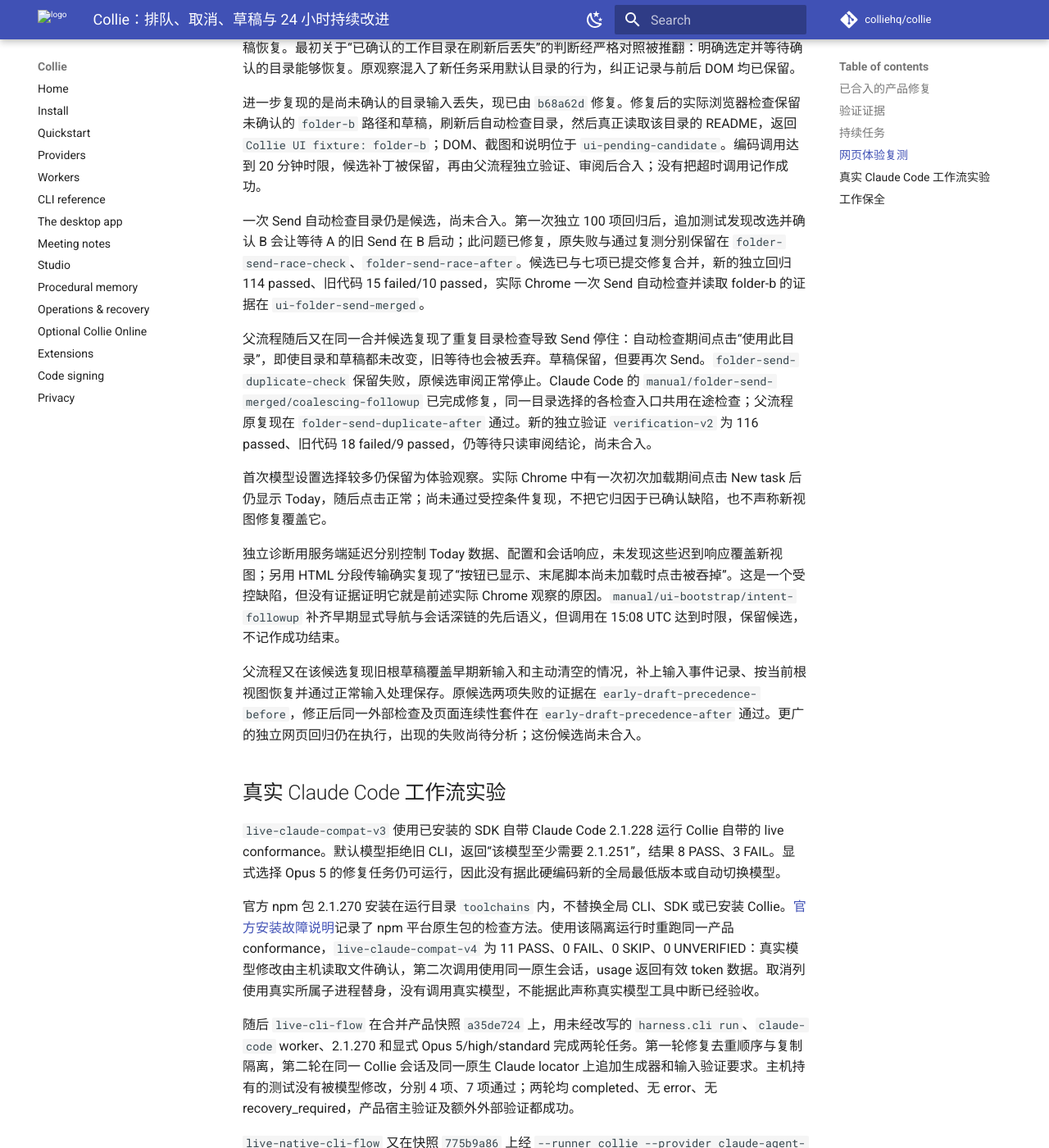
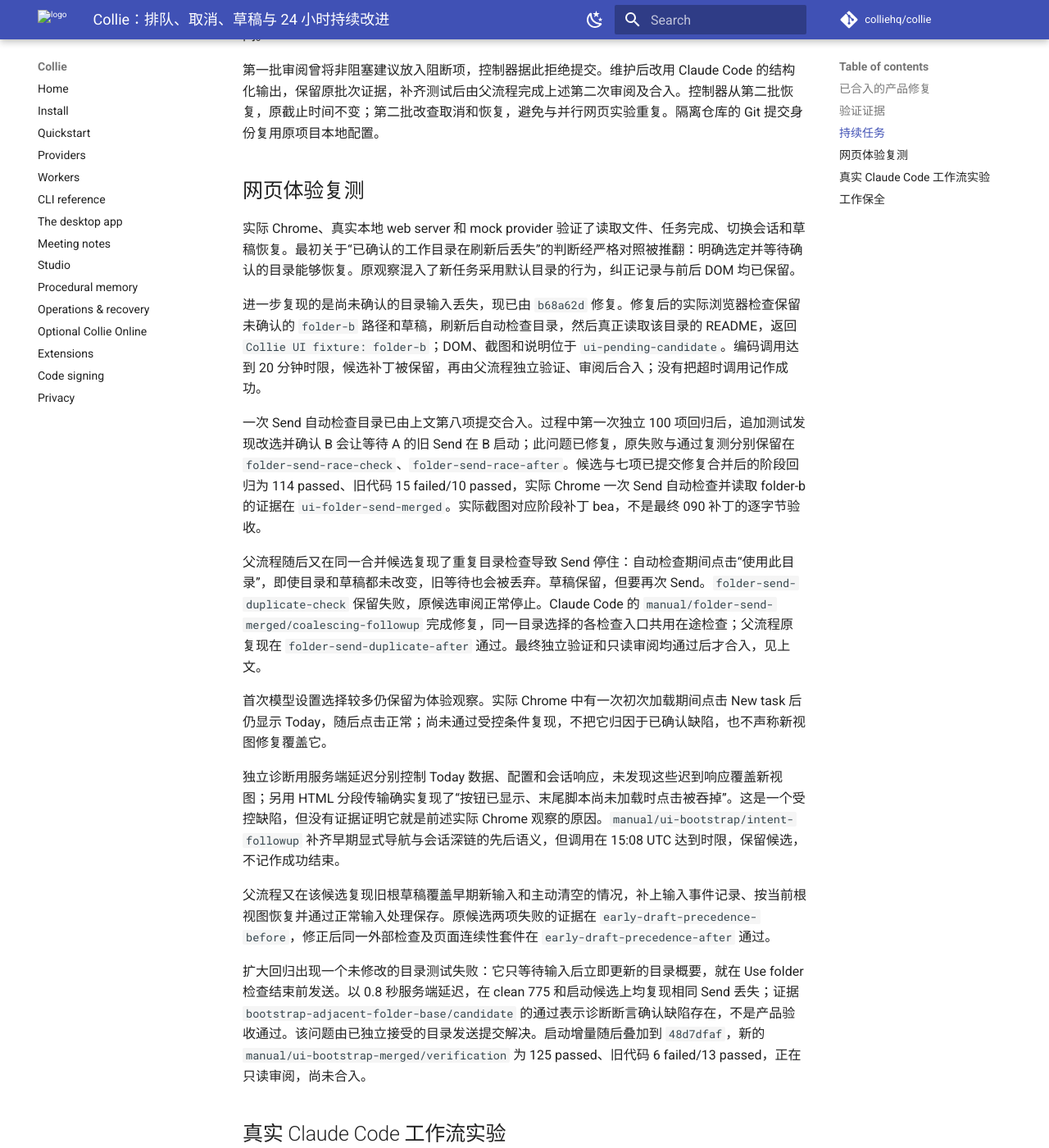
Before and after one commit to colliehq/collie, an MkDocs documentation site: the page built from docs/product-evolution-2026-09-13.md, in a window 1280 px wide and 1400 px high, scrolled down 3667 px. Shown: the whole window at 82% size. Built offline with MkDocs 1.6.1 and Material for MkDocs 9.7.7, drawn with Linux system fonts in a browser that asks for light colours; comment, search, counter and statistics services are not loaded; some of the changed text lies outside the part shown.

Commit message:
docs: record accepted one-send folder workflow and bootstrap checks

```diff
--- a/docs/product-evolution-2026-09-13.md
+++ b/docs/product-evolution-2026-09-13.md
@@ -23,6 +23,8 @@
 提交 `09691c15ccad86f1d5f196f88d5755a613b858ed` 避免额度等待消耗 Mission 的无进展预算。原先连续三次额度拒绝后，任务会要求用户介入，即使 provider 已提供下一次重置时间。现在保存并识别有效的重置元数据，等待不算成无进展；没有有效重置时间时原有保护仍生效，显式预算、截止时间和恢复门禁保持原语义。独立回归 107 passed、只读审阅 approve；精确快照 `f4880fd5`。原新增测试的旧代码失败先触及缺失元数据字段，父流程因此又做了独立时钟推进实验：旧版第三个五小时窗口后 needs_you，新版连续六次拒绝仍等待，提前唤醒不调用 provider，缺失/过期重置仍触发原保护。证据在 `quota-advancing-before`、`quota-advancing-candidate`；是模拟时钟与 mock provider，没有真的耗尽六个额度窗口。
 
 提交 `f685df87a0bae744096dabd95eb36f12223a3d38` 修复 live conformance 的失败依赖：第一轮未通过时不再额外调用 resume；没有完成的任务不会被误报为已完成但 usage 为 0。后续列保留主因并标为 UNVERIFIED，能力验证仍收紧；第一轮成功、续接失败时保留第一轮的有效用量。独立回归 105 passed、5 skipped，新测试在旧代码上 6 failed、3 passed，只读审阅 approve。精确快照 `df54b7c8`；真实 CLI 复测见下文。
+
+提交 `e63989135a0cc2c3a0e6e115350954fd96413c65` 让新任务的 Send 自动检查所填目录，检查通过后继续同一次发送。Send 与“使用此目录”的同一检查共用结果，重复点击不会吞掉请求或重复启动；等待时换目录、改字、替换附件或切换会话会保留当前草稿并放弃旧发送。已有会话仍使用保存的目录。最终独立回归 116 passed，旧代码 18 failed、9 passed，Claude Code 只读审阅 approve；其中一个旧失败是原有未修改测试的时序竞态，其余确定行为失败支撑修复。父流程针对目录变化和重复确认的独立失败/通过实验另行保留。精确测试快照 `48d7dfaf012d00b1f676fc445600829f391d17e6`，证据 `manual/folder-send-merged/verification-v2`。原工作区合入只应用审阅后的三文件增量，71 个无关脏文件哈希保持一致。
 
 ## 验证证据
 
@@ -68,15 +70,17 @@
 
 进一步复现的是尚未确认的目录输入丢失，现已由 `b68a62d` 修复。修复后的实际浏览器检查保留未确认的 `folder-b` 路径和草稿，刷新后自动检查目录，然后真正读取该目录的 README，返回 `Collie UI fixture: folder-b`；DOM、截图和说明位于 `ui-pending-candidate`。编码调用达到 20 分钟时限，候选补丁被保留，再由父流程独立验证、审阅后合入；没有把超时调用记作成功。
 
-一次 Send 自动检查目录仍是候选，尚未合入。第一次独立 100 项回归后，追加测试发现改选并确认 B 会让等待 A 的旧 Send 在 B 启动；此问题已修复，原失败与通过复测分别保留在 `folder-send-race-check`、`folder-send-race-after`。候选已与七项已提交修复合并，新的独立回归 114 passed、旧代码 15 failed/10 passed，实际 Chrome 一次 Send 自动检查并读取 folder-b 的证据在 `ui-folder-send-merged`。
+一次 Send 自动检查目录已由上文第八项提交合入。过程中第一次独立 100 项回归后，追加测试发现改选并确认 B 会让等待 A 的旧 Send 在 B 启动；此问题已修复，原失败与通过复测分别保留在 `folder-send-race-check`、`folder-send-race-after`。候选与七项已提交修复合并后的阶段回归为 114 passed、旧代码 15 failed/10 passed，实际 Chrome 一次 Send 自动检查并读取 folder-b 的证据在 `ui-folder-send-merged`。实际截图对应阶段补丁 bea，不是最终 090 补丁的逐字节验收。
 
-父流程随后又在同一合并候选复现了重复目录检查导致 Send 停住：自动检查期间点击“使用此目录”，即使目录和草稿都未改变，旧等待也会被丢弃。草稿保留，但要再次 Send。`folder-send-duplicate-check` 保留失败，原候选审阅正常停止。Claude Code 的 `manual/folder-send-merged/coalescing-followup` 已完成修复，同一目录选择的各检查入口共用在途检查；父流程原复现在 `folder-send-duplicate-after` 通过。新的独立验证 `verification-v2` 为 116 passed、旧代码 18 failed/9 passed，仍等待只读审阅结论，尚未合入。
+父流程随后又在同一合并候选复现了重复目录检查导致 Send 停住：自动检查期间点击“使用此目录”，即使目录和草稿都未改变，旧等待也会被丢弃。草稿保留，但要再次 Send。`folder-send-duplicate-check` 保留失败，原候选审阅正常停止。Claude Code 的 `manual/folder-send-merged/coalescing-followup` 完成修复，同一目录选择的各检查入口共用在途检查；父流程原复现在 `folder-send-duplicate-after` 通过。最终独立验证和只读审阅均通过后才合入，见上文。
 
 首次模型设置选择较多仍保留为体验观察。实际 Chrome 中有一次初次加载期间点击 New task 后仍显示 Today，随后点击正常；尚未通过受控条件复现，不把它归因于已确认缺陷，也不声称新视图修复覆盖它。
 
 独立诊断用服务端延迟分别控制 Today 数据、配置和会话响应，未发现这些迟到响应覆盖新视图；另用 HTML 分段传输确实复现了“按钮已显示、末尾脚本尚未加载时点击被吞掉”。这是一个受控缺陷，但没有证据证明它就是前述实际 Chrome 观察的原因。`manual/ui-bootstrap/intent-followup` 补齐早期显式导航与会话深链的先后语义，但调用在 15:08 UTC 达到时限，保留候选，不记作成功结束。
 
-父流程又在该候选复现旧根草稿覆盖早期新输入和主动清空的情况，补上输入事件记录、按当前根视图恢复并通过正常输入处理保存。原候选两项失败的证据在 `early-draft-precedence-before`，修正后同一外部检查及页面连续性套件在 `early-draft-precedence-after` 通过。更广的独立网页回归仍在执行，出现的失败尚待分析；这份候选尚未合入。
+父流程又在该候选复现旧根草稿覆盖早期新输入和主动清空的情况，补上输入事件记录、按当前根视图恢复并通过正常输入处理保存。原候选两项失败的证据在 `early-draft-precedence-before`，修正后同一外部检查及页面连续性套件在 `early-draft-precedence-after` 通过。
+
+扩大回归出现一个未修改的目录测试失败：它只等待输入后立即更新的目录概要，就在 Use folder 检查结束前发送。以 0.8 秒服务端延迟，在 clean 775 和启动候选上均复现相同 Send 丢失；证据 `bootstrap-adjacent-folder-base/candidate` 的通过表示诊断断言确认缺陷存在，不是产品验收通过。该问题由已独立接受的目录发送提交解决。启动增量随后叠加到 `48d7dfaf`，新的 `manual/ui-bootstrap-merged/verification` 为 125 passed、旧代码 6 failed/13 passed，正在只读审阅，尚未合入。
 
 ## 真实 Claude Code 工作流实验
 
```
